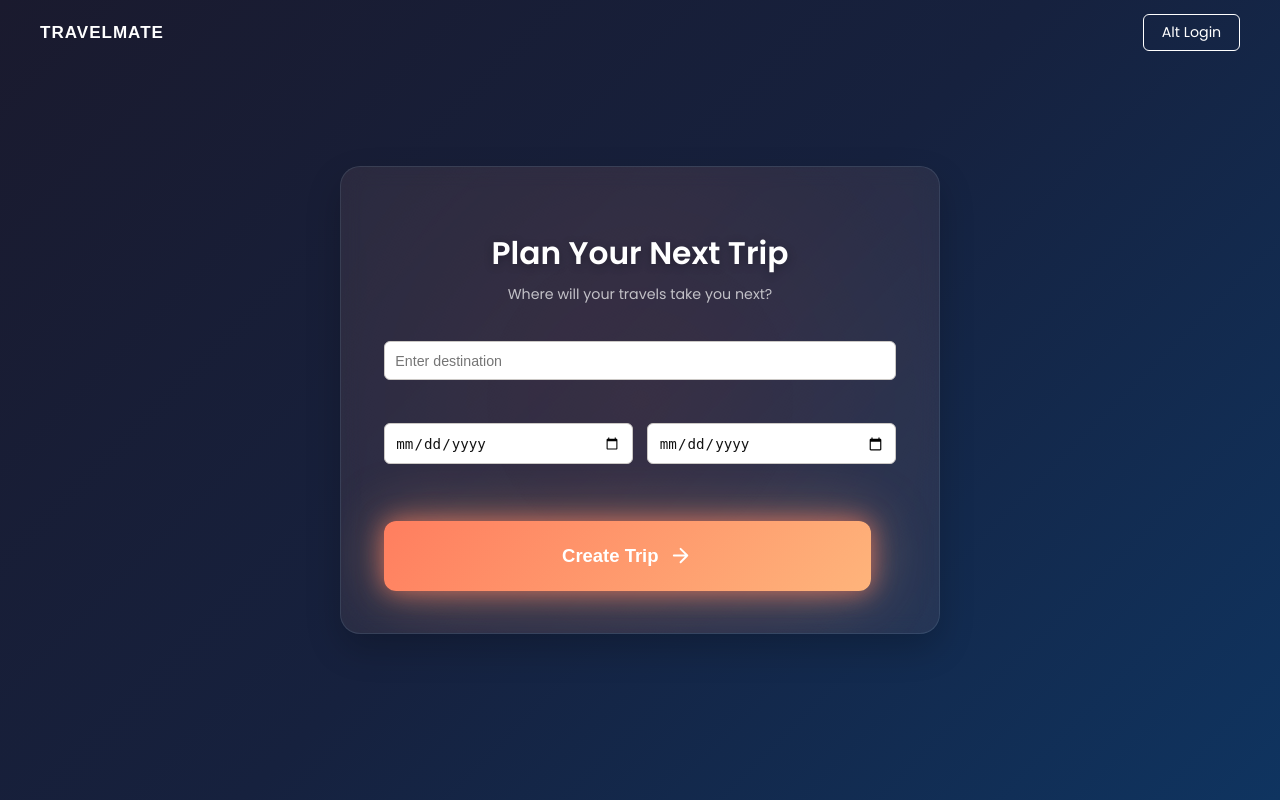
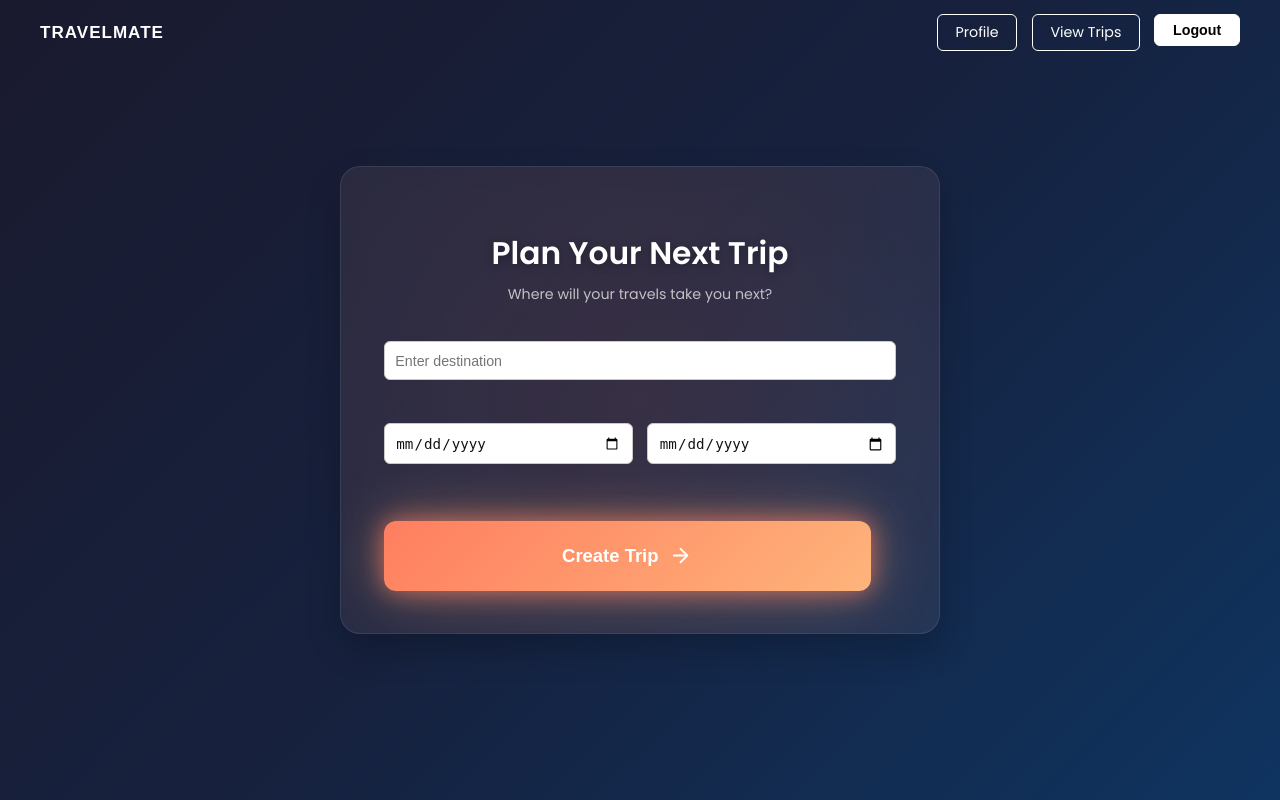
Before and after one commit to donaldheddesheimer/TravelMate, a Django app: page /trips/create/ in a window 1280 px wide. Run offline with Django 4.2, Linux system fonts and the light colour scheme; the visitor is signed in with stand-in values (Sample User, id 1).

Commit message:
Fixed logout
FIxed logout and removed unneeded html

```diff
--- a/templates/base.html
+++ b/templates/base.html
@@ -34,7 +34,10 @@
           {% if user.is_authenticated %}
             <a href="{% url 'accounts:profile' %}" class="navbar__button">Profile</a>
             <a href="{% url 'trips:list' %}" class="navbar__button">View Trips</a>
-            <a href="{% url 'accounts:logout' %}" class="navbar__button navbar__button--primary">Logout</a>
+            <form method="post" action="{% url 'accounts:logout' %}" style="display:inline;">
+              {% csrf_token %}
+              <button type="submit" class="navbar__button navbar__button--primary">Logout</button>
+            </form>
           {% else %}
             <a href="{% url 'accounts:login' %}" class="navbar__button navbar__button">Login</a>
           {% endif %}
--- a/templates/trips/trip_create.html
+++ b/templates/trips/trip_create.html
@@ -2,19 +2,6 @@
 {% load static %}
 
 {% block title %}Add Trip - TravelMate{% endblock %}
-
-{% block navbar %}
-  <nav class="navbar navbar--alt">
-    <div class="navbar__content">
-      <div class="navbar__logo">
-        <a href="{% url 'home:index' %}">TravelMate</a>
-      </div>
-      <div class="navbar__buttons">
-        <a href="{% url 'accounts:login' %}" class="navbar__button">Alt Login</a>
-      </div>
-    </div>
-  </nav>
-{% endblock %}
 
 {% block content %}
 <div class="form-wrapper">
```
